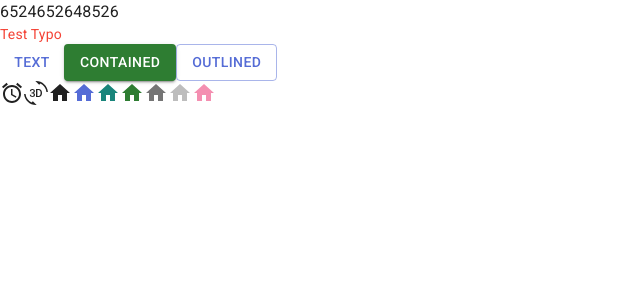
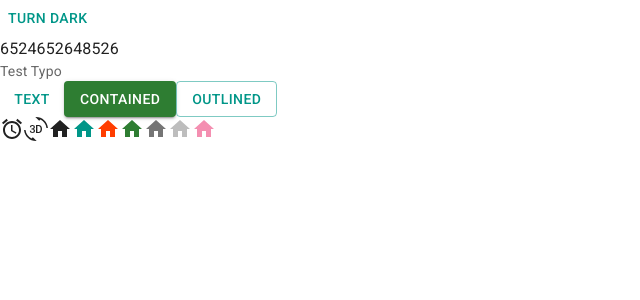
Before and after one commit to bttrvng99/trello-clone, a React (Vite) app: page / in a window 1280 px wide. Shown: the top 300 px of the page, without its empty margins (0-640 px from the left). Built offline with nearby package versions, Linux system fonts and the light colour scheme.

Commit message:
Add dark/light mode p1

```diff
--- a/src/App.jsx
+++ b/src/App.jsx
@@ -5,9 +5,27 @@
 import { pink } from '@mui/material/colors'
 import Typography from '@mui/material/Typography'
 
+import {
+  useColorScheme
+} from '@mui/material/styles'
+
+function ModeToggle() {
+  const { mode, setMode } = useColorScheme()
+  return (
+    <Button
+      onClick={() => {
+        setMode(mode === 'light' ? 'dark' : 'light')
+      }}
+    >
+      {mode === 'light' ? 'Turn dark' : 'Turn light'}
+    </Button>
+  )
+}
+
 function App() {
   return (
     <>
+      <ModeToggle />
       <div>
         6524652648526
       </div>
--- a/src/theme.js
+++ b/src/theme.js
@@ -1,23 +1,23 @@
-import { createTheme } from '@mui/material/styles'
-import { red } from '@mui/material/colors'
+import { cyan, deepOrange, orange, teal } from '@mui/material/colors'
+import { experimental_extendTheme as extendTheme } from '@mui/material/styles'
 
 // Create a theme instance.
-const theme = createTheme({
-  palette: {
-    mode: 'light',
-    primary: {
-      main: '#556cd6'
+const theme = extendTheme({
+  colorSchemes: {
+    light: {
+      palette: {
+        primary: teal,
+        secondary: deepOrange
+      }
     },
-    secondary: {
-      main: '#19857b'
-    },
-    error: {
-      main: red.A400
-    },
-    text: {
-      secondary: red[500]
+    dark: {
+      palette: {
+        primary: cyan,
+        secondary: orange
+      }
     }
   }
+  // ...other properties
 })
 
 export default theme
```
Also changed, not shown: src/main.jsx (+4 -3 lines).
